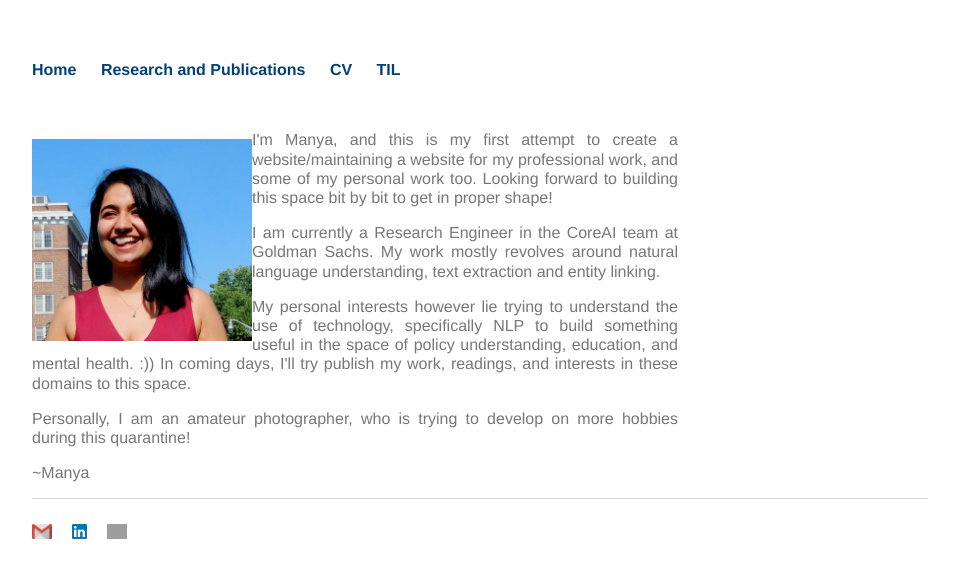
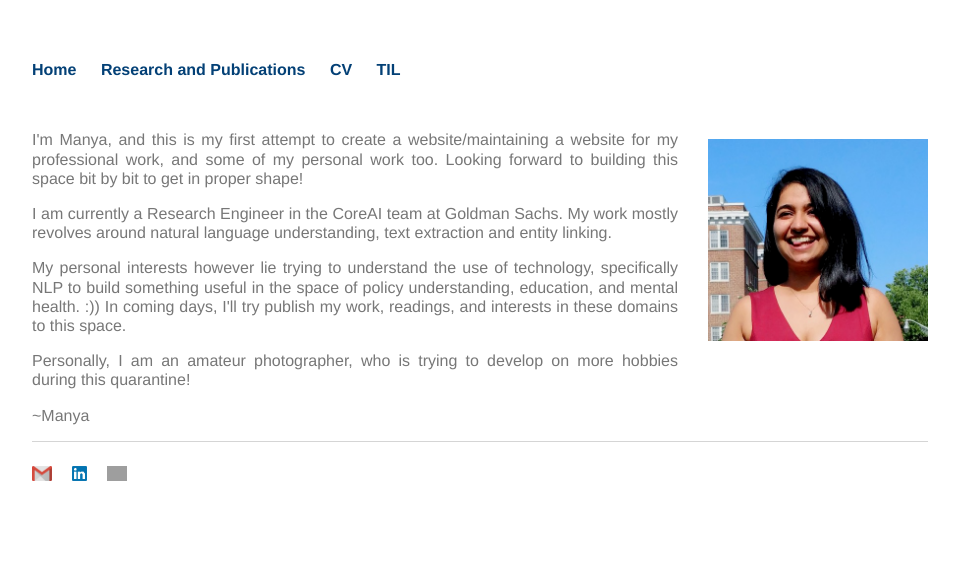
Before and after one commit to ManyaWadhwa/manyawadhwa.github.io, a Jekyll site: the page built from index.html, in a window 1280 px wide. Shown: the top 578 px of the page, without its empty margins (160-1119 px from the left). Built offline with Jekyll 4.4.1, drawn with Linux system fonts in a browser that asks for light colours; grey boxes are pictures that could not be loaded.

Commit message:
index html

```diff
--- a/index.html
+++ b/index.html
@@ -6,7 +6,7 @@ title: Manya Wadhwa
 	<br>
 	<h1></h1>
 
-<img src="images/headshot.png" style="float:left" src="images/headshot.png" alt="picture" class="inline" width="220" style="padding-top: 0px; padding-bottom: 10px; padding-right: 40px; padding-left: 40px">
+<img src="images/headshot.png" style="float:right" src="images/headshot.png" alt="picture" class="inline" width="220" style="padding-top: 0px; padding-bottom: 10px; padding-left: 40px; padding-right: 10px">
 
 <p align="justify">I'm Manya, and this is my first attempt to create a website/maintaining a website for my professional work, and some of my personal work too. Looking forward to building this space bit by bit to get in proper shape! </p>
 
```
